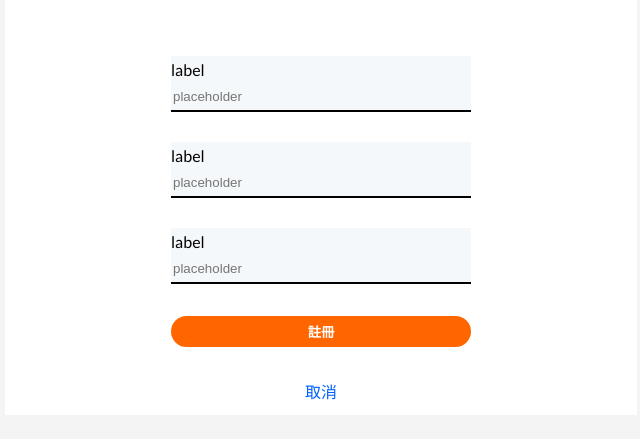
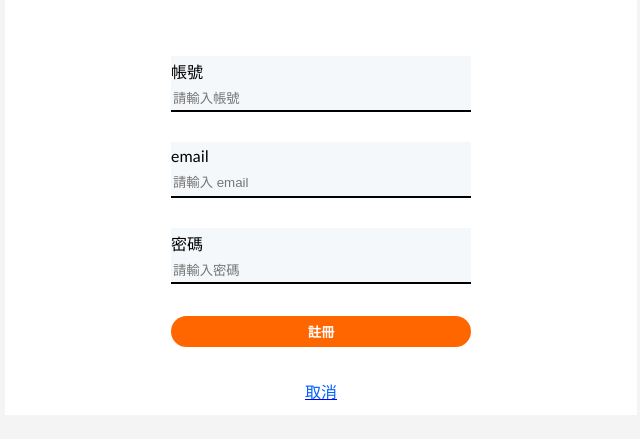
Before and after one commit to violet120/Todo-List-React, a React (Create React App) app: page /signup in a window 1280 px wide. Shown: the part 213-652 px from the top of the page, without its empty margins (319-959 px from the left). Built offline with nearby package versions, Linux system fonts and the light colour scheme.

Commit message:
Use state to manage Sign, Login pages and add sweetalert2

```diff
--- a/package.json
+++ b/package.json
@@ -16,6 +16,7 @@
     "react-scripts": "^4.0.3",
     "sass": "^1.56.2",
     "styled-components": "^5.3.5",
+    "sweetalert2": "^11.6.4",
     "web-vitals": "^2.1.4"
   },
   "scripts": {
--- /dev/null
+++ b/src/api/auth.js
@@ -0,0 +1,22 @@
+import axios from "axios"
+
+const authURL = 'https://todo-list.alphacamp.io/api/auth'
+
+export const login = async ({ username, password }) => {
+  try {
+    const { data } = await axios.post(`${authURL}/login`, {
+      username,
+      password,
+    });
+
+    console.log(data);
+
+    const { authToken } = data;
+    if (authToken) {
+      return { success: true, ...data };
+    }
+    return data;
+  } catch (error) {
+    console.error('[Login Failed]:', error);
+  }
+}
--- a/src/components/AuthInput.jsx
+++ b/src/components/AuthInput.jsx
@@ -22,11 +22,16 @@ const StyledInput = styled.input`
   border-radius: 0px;
 `;
 
-const AuthInput = () => {
+const AuthInput = ({type, label, placeholder, onChange}) => {
   return (
     <StyledContainer>
-      <StyledLabel>label</StyledLabel>
-      <StyledInput type="text" placeholder="placeholder" />
+      <StyledLabel>{label}</StyledLabel>
+      <StyledInput
+        // 使用 || 是為了 props 沒有傳入任何值時，可以有個預設值
+        type={type || "text"}
+        placeholder={placeholder}
+        onChange={(event) => onChange?.(event.target.value)}
+      />
     </StyledContainer>
   );
 };
--- a/src/pages/LoginPage.jsx
+++ b/src/pages/LoginPage.jsx
@@ -6,8 +6,49 @@ import {
 } from 'components/common/auth.styled';
 import { ACLogoIcon } from 'assets/images';
 import { AuthInput } from 'components';
+import { useState } from 'react';
+import { Link } from 'react-router-dom';
+import { login } from 'api/auth';
+import Swal from 'sweetalert2'
 
 const LoginPage = () => {
+  const [username, setUserName] = useState('')
+  const [password, setPassword] = useState('')
+
+  const handleClick = async () => {
+    if(username.length === 0) {
+      return;
+    }
+    if(password.length === 0) {
+      return;
+    }
+
+    const { success, authToken } = await login({
+      username,
+      password,
+    })
+    if(success) {
+      localStorage.setItem('authToken', authToken)
+      Swal.fire({
+        title: '登入成功',
+        icon: 'success',
+        showConfirmButton: false,
+        timer: 1000,
+        position: 'top'
+      })
+      return;
+    }
+    Swal.fire({
+        title: '登入失敗',
+        icon: 'error',
+        showConfirmButton: false,
+        timer: 1000,
+        position: 'top'
+      })
+  }
+
+
+
   return (
     <AuthContainer>
       <div>
@@ -16,14 +57,28 @@ const LoginPage = () => {
       <h1>登入 Todo</h1>
 
       <AuthInputContainer>
-        <AuthInput />
+        <AuthInput
+          label='帳號'
+          placeholder='請輸入帳號'
+          value={username}
+          onChange={(nameInputValue) => setUserName(nameInputValue)}
+        />
       </AuthInputContainer>
 
       <AuthInputContainer>
-        <AuthInput />
+        <AuthInput
+          label='密碼'
+          placeholder='請輸入密碼'
+          value={password}
+          type='password'
+          onChange={(passwordInputValue) => setPassword(passwordInputValue)}
+        />
       </AuthInputContainer>
-      <AuthButton>登入</AuthButton>
-      <AuthLinkText>註冊</AuthLinkText>
+      <AuthButton onClick={handleClick}>登入</AuthButton>
+
+      <Link to="/signup">
+        <AuthLinkText>註冊</AuthLinkText>
+      </Link>
     </AuthContainer>
   );
 };
--- a/src/pages/SignUpPage.jsx
+++ b/src/pages/SignUpPage.jsx
@@ -6,8 +6,13 @@ import {
 } from 'components/common/auth.styled';
 import { ACLogoIcon } from 'assets/images';
 import { AuthInput } from 'components';
+import { useState } from 'react';
+import { Link } from 'react-router-dom';
 
 const SignUpPage = () => {
+  const [userName, setUserName] = useState('')
+  const [email, setEmail] = useState('')
+  const [password, setPassword] = useState('')
   return (
     <AuthContainer>
       <div>
@@ -16,18 +21,36 @@ const SignUpPage = () => {
       <h1>建立您的帳號</h1>
 
       <AuthInputContainer>
-        <AuthInput />
+        <AuthInput
+          label='帳號'
+          placeholder='請輸入帳號'
+          value={userName}
+          onChange={(nameInputValue) => setUserName(nameInputValue)}
+        />
       </AuthInputContainer>
 
       <AuthInputContainer>
-        <AuthInput />
+        <AuthInput
+          label='email'
+          placeholder='請輸入 email'
+          value={email}
+          onChange={(emailInputValue) => setEmail(emailInputValue)}
+        />
       </AuthInputContainer>
 
       <AuthInputContainer>
-        <AuthInput />
+        <AuthInput
+          label='密碼'
+          placeholder='請輸入密碼'
+          value={password}
+          onChange={(passwordInputValue) => setPassword(passwordInputValue)}
+        />
       </AuthInputContainer>
       <AuthButton>註冊</AuthButton>
-      <AuthLinkText>取消</AuthLinkText>
+
+      <Link to="/login">
+        <AuthLinkText>取消</AuthLinkText>
+      </Link>
     </AuthContainer>
   );
 };
```
Also changed, not shown: 1 other file (tests, documents, lock files or other folders).
